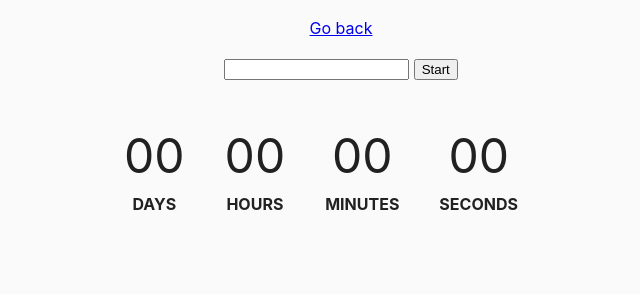
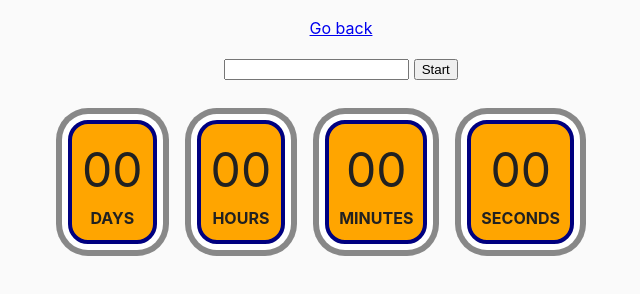
Before and after one commit to IrynkaKol/goit-js-hw-09, a website built with Parcel: page src/02-timer.html in a window 1280 px wide. Shown: the whole page, without its empty margins (299-939 px from the left). Built offline with nearby package versions, Linux system fonts and the light colour scheme.

Commit message:
add styles task02

```diff
--- a/src/css/common.css
+++ b/src/css/common.css
@@ -22,6 +22,7 @@ img {
   display: flex;
   justify-content: center;
 
+
 }
 
 .field {
@@ -30,6 +31,12 @@ img {
   align-items: center;
   margin-right: 40px;
   margin-top: 40px;
+  border: solid 4px navy;
+  border-radius: 20px;
+  background: orange;
+  padding: 10px;
+  box-shadow: 0 0 0 6px #fff, 0 0 0 12px #888;
+
 }
 
 .value {
```
